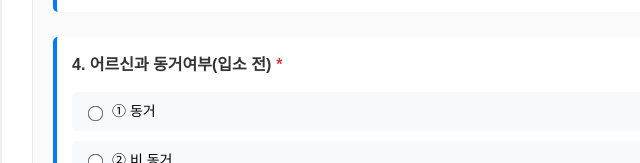
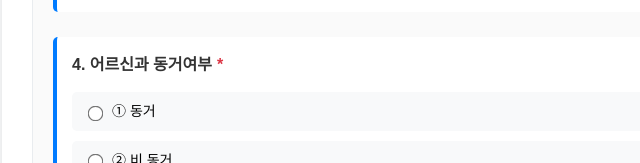
Before and after one commit to hongjae-park/taesung, a plain HTML site: page index.html in a window 1280 px wide. Shown: the part 937-1100 px from the top of the page, 238-878 px from the left. Drawn offline with Linux system fonts and the light colour scheme.

Commit message:
입소전제거

```diff
--- a/index.html
+++ b/index.html
@@ -235,7 +235,7 @@
                 </div>
 
                 <div class="question">
-                    <div class="question-text">4. 어르신과 동거여부(입소 전)<span class="required-star">*</span></div>
+                    <div class="question-text">4. 어르신과 동거여부<span class="required-star">*</span></div>
                     <div class="options">
                         <div class="option">
                             <input type="radio" id="together" name="04_cohabitation" value="동거" required>
```
